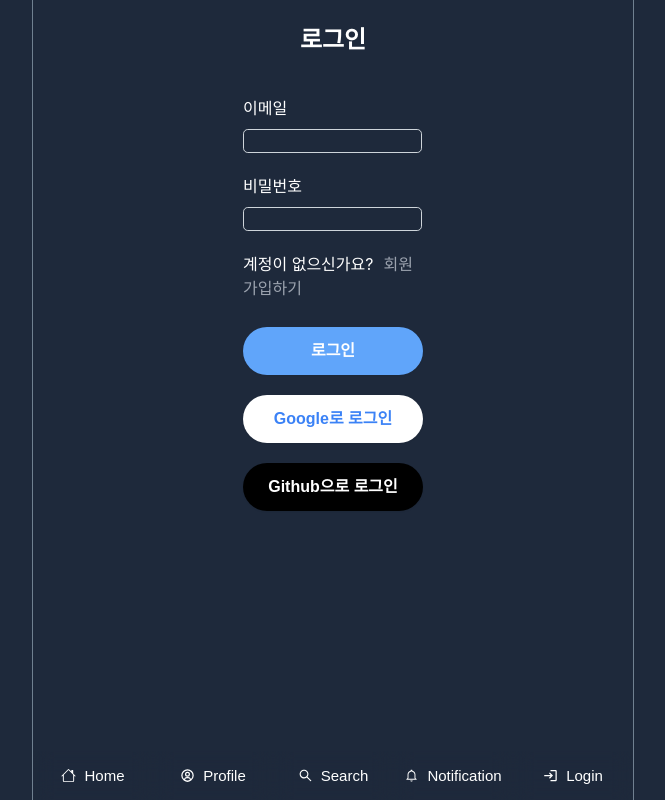
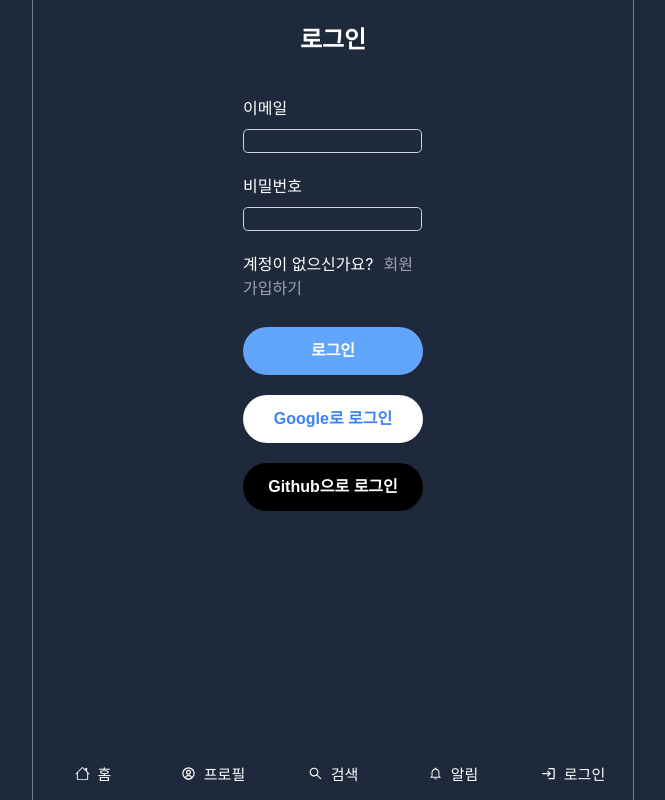
Before and after one commit to system-mania/react-twitter, a React (Create React App) app: page /users/login in a window 1280 px wide. Shown: the whole page, without its empty margins (307-972 px from the left). Built offline with nearby package versions, Linux system fonts and the light colour scheme; no server answers.

Commit message:
영/한 변환 버튼

```diff
--- a/package.json
+++ b/package.json
@@ -17,6 +17,7 @@
     "react-router-dom": "^6.18.0",
     "react-scripts": "5.0.1",
     "react-toastify": "^9.1.3",
+    "recoil": "^0.7.7",
     "sass": "^1.69.5",
     "toastify": "^2.0.1",
     "typescript": "^4.4.2",
--- a/src/App.tsx
+++ b/src/App.tsx
@@ -9,6 +9,8 @@ import { app } from 'firebaseApp';
 import { ToastContainer, toast } from 'react-toastify';
 import 'react-toastify/dist/ReactToastify.css';
 import Loader from 'components/loader/Loader';
+
+import { RecoilRoot } from 'recoil';
 
 function App() {
   const auth = getAuth(app);
@@ -28,6 +30,7 @@ function App() {
     });
   }, [auth]);
   return (
+    <RecoilRoot>
       <Layout>
         <ToastContainer
           theme="dark"
@@ -37,6 +40,7 @@ function App() {
         />
         {init ? <Router isAuthenticated={isAuthenticated} /> : <Loader />}
       </Layout>
+    </RecoilRoot>
   );
 }
 export default App;
--- /dev/null
+++ b/src/atom/index.tsx
@@ -0,0 +1,7 @@
+import { atom } from 'recoil';
+export type LanguageType = 'ko' | 'en';
+
+export const languageState = atom<LanguageType>({
+  key: 'language',
+  default: (localStorage.getItem('language') as LanguageType) || 'ko',
+});
--- a/src/components/Menu.tsx
+++ b/src/components/Menu.tsx
@@ -9,33 +9,35 @@ import AuthContext from 'context/AuthContext';
 import { getAuth, signOut } from 'firebase/auth';
 import { app } from 'firebaseApp';
 import { toast } from 'react-toastify';
+import useTranslation from 'hook/useTranslation';
 
 export default function MenuList() {
   const { user } = useContext(AuthContext);
   const navigate = useNavigate();
+  const t = useTranslation();
   return (
     <div className="footer">
       <div className="footer__grid">
         <button type="button" onClick={() => navigate('/')}>
           <BsHouse />
-          Home
+          {t('MENU_HOME')}
         </button>
         <button type="button" onClick={() => navigate('/profile')}>
           <BiUserCircle />
-          Profile
+          {t('MENU_PROFILE')}
         </button>
         <button type="button" onClick={() => navigate('/search')}>
           <AiOutlineSearch />
-          Search
+          {t('MENU_SEARCH')}
         </button>
         <button type="button" onClick={() => navigate('/notifications')}>
           <IoMdNotificationsOutline />
-          Notification
+          {t('MENU_NOTI')}
         </button>
         {user === null ? (
           <button type="button" onClick={() => navigate('/users/login')}>
             <MdLogin />
-            Login
+            {t('MENU_LOGIN')}
           </button>
         ) : (
           <button
@@ -47,7 +49,7 @@ export default function MenuList() {
               navigate('/');
             }}>
             <MdLogout />
-            Logout
+            {t('MENU_LOGOUT')}
           </button>
         )}
       </div>
--- /dev/null
+++ b/src/constants/language.ts
@@ -0,0 +1,29 @@
+const TRANLATIONS = {
+  //menu
+  MENU_HOME: {
+    ko: '홈',
+    en: 'Home',
+  },
+  MENU_PROFILE: {
+    ko: '프로필',
+    en: 'Profile',
+  },
+  MENU_SEARCH: {
+    ko: '검색',
+    en: 'Search',
+  },
+  MENU_NOTI: {
+    ko: '알림',
+    en: 'Notification',
+  },
+  MENU_LOGOUT: {
+    ko: '로그아웃',
+    en: 'Logout',
+  },
+  MENU_LOGIN: {
+    ko: '로그인',
+    en: 'Login',
+  },
+};
+
+export default TRANLATIONS;
--- /dev/null
+++ b/src/hook/useTranslation.tsx
@@ -0,0 +1,11 @@
+import { useRecoilValue } from 'recoil';
+import { languageState } from 'atom';
+import TRASLATIONS from 'constants/language';
+
+export default function useTranslation() {
+  const lang = useRecoilValue(languageState);
+
+  return (key: keyof typeof TRASLATIONS) => {
+    return TRASLATIONS[key][lang];
+  };
+}
--- a/src/index.scss
+++ b/src/index.scss
@@ -548,6 +548,11 @@ body {
   justify-content: space-between;
   align-items: center;
 
+  &__flex {
+    display: flex;
+    gap: 8px;
+  }
+
   &__image {
     border-radius: 50%;
     width: 100px;
@@ -557,6 +562,16 @@ body {
   &__btn {
     @extend .button;
     background-color: $primaryColor;
+
+    &--language {
+      @extend .button;
+      background-color: $gray;
+
+      &:hover,
+      &:focus {
+        background-color: $grayDark;
+      }
+    }
 
     &:hover,
     &:focus {
--- a/src/pages/profile/index.tsx
+++ b/src/pages/profile/index.tsx
@@ -1,3 +1,4 @@
+import { languageState } from 'atom';
 import PostBox from 'components/posts/PostBox';
 import AuthContext from 'context/AuthContext';
 import {
@@ -12,6 +13,7 @@ import { PostProps } from 'pages/home';
 import { useContext, useEffect, useState } from 'react';
 import { useNavigate } from 'react-router-dom';
 
+import { useRecoilState } from 'recoil';
 const PROFILE_DEFAULT_URL =
   'https://firebasestorage.googleapis.com/v0/b/react-twitter-3e8cd.appspot.com/o/J3GFtJ05N0MKcZEKIoeS0yOkTD22%2Flogo512.png?alt=media&token=5a9764f6-e7a0-4d8b-aa91-69d81c0b1c86';
 type TabType = 'my' | 'like';
@@ -21,7 +23,17 @@ export default function ProfilePage() {
   const [myPosts, setMyPosts] = useState<PostProps[]>([]);
   const [likePosts, setLikePosts] = useState<PostProps[]>([]);
   const navigate = useNavigate();
+  const [language, setLanguage] = useRecoilState(languageState);
   const { user } = useContext(AuthContext);
+
+  const onClickLanguage = () => {
+    if (language === 'ko') {
+      setLanguage('en');
+    } else {
+      setLanguage('ko');
+    }
+    localStorage.setItem('language', language === 'ko' ? 'en' : 'ko');
+  };
 
   useEffect(() => {
     if (user) {
@@ -68,12 +80,20 @@ export default function ProfilePage() {
             width={100}
             height={100}
           />
+          <div className="profile__flex">
             <button
               type="button"
               className="profile__btn"
               onClick={() => navigate('/profile/edit')}>
               프로필 수정
             </button>
+            <button
+              type="button"
+              className="profile__btn--language"
+              onClick={onClickLanguage}>
+              {language === 'ko' ? '한국어' : 'English'}
+            </button>
+          </div>
         </div>
         <div className="profile__text">
           <div className="profile__name">{user?.displayName || '사용자님'}</div>
```
Also changed, not shown: 1 other file (tests, documents, lock files or other folders). Lines whose indentation alone changed are shown as unchanged.
